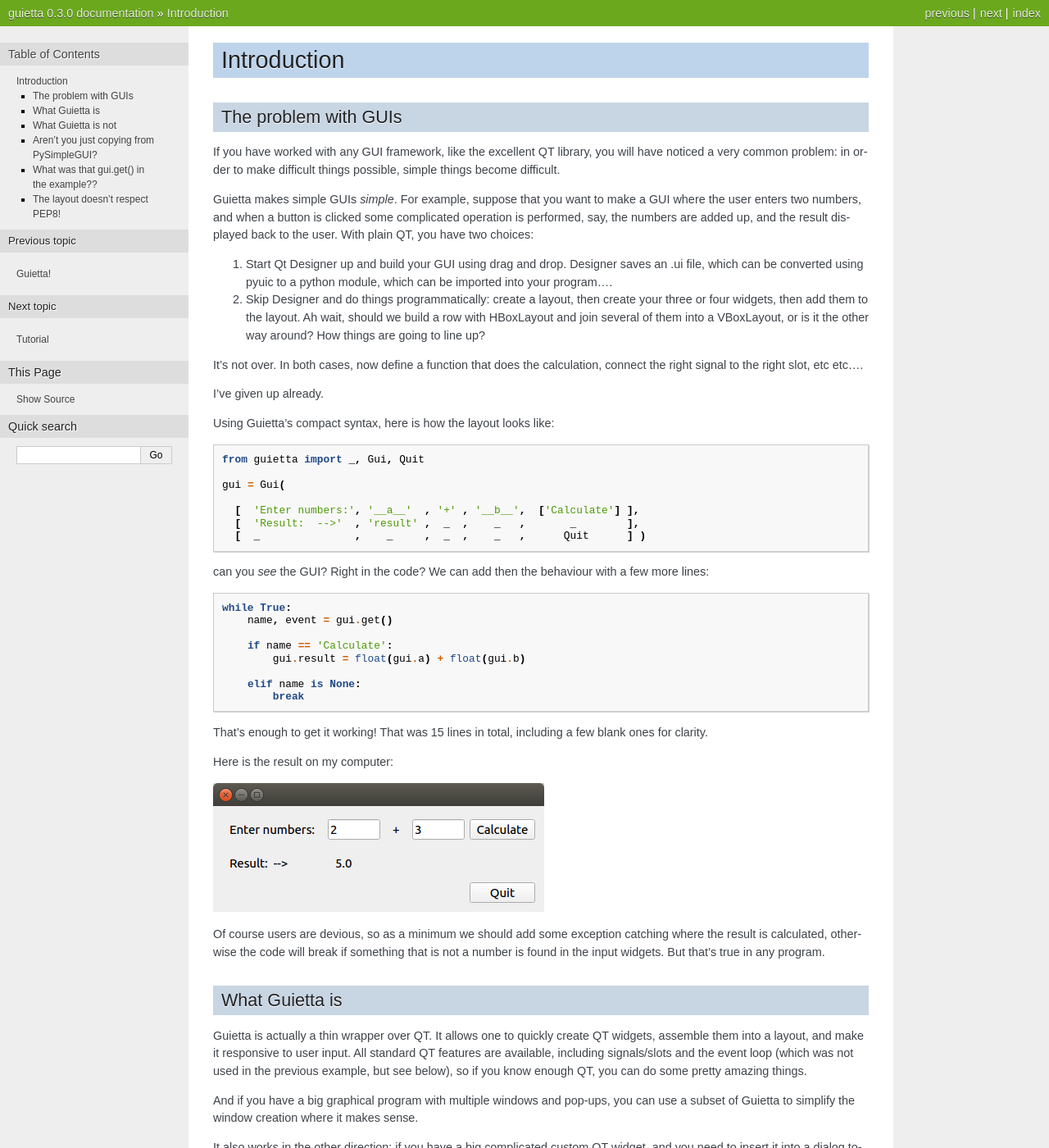
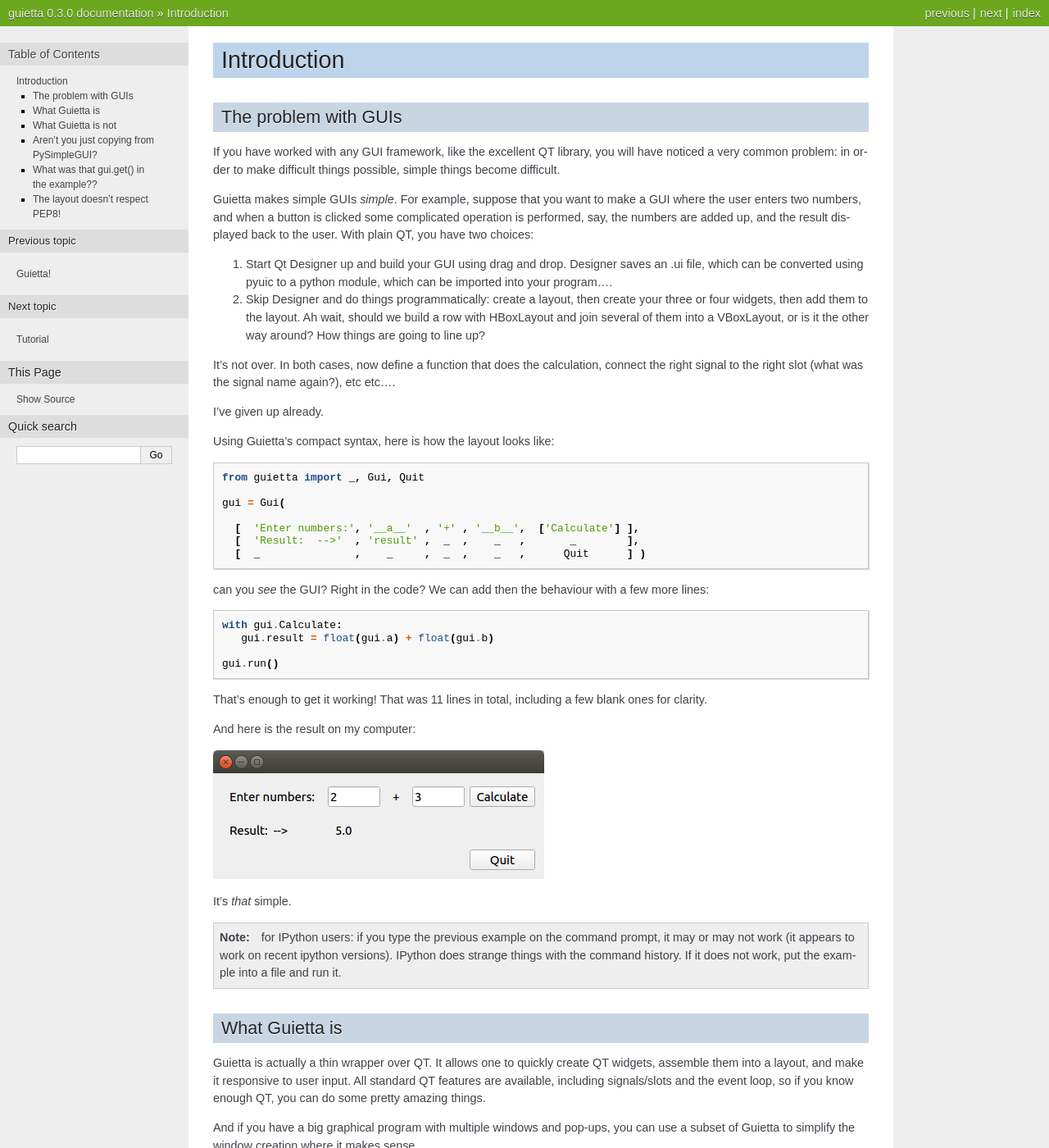
Before and after one commit to alfiopuglisi/guietta, a Sphinx documentation site: the page built from docs/intro.rst, in a window 1280 px wide and 1400 px high. Shown: the whole window at 82% size. Built offline with Sphinx 7.4.7, drawn with Linux system fonts in a browser that asks for light colours.

Commit message:
Added support for with statement on command prompt

```diff
--- a/docs/index.rst
+++ b/docs/index.rst
@@ -13,6 +13,9 @@
       [  'Result:  -->'  , 'result' ,  _  ,    _   ,       _        ],
       [  _               ,    _     ,  _  ,    _   ,      Quit      ]
     )
+
+    with gui.Calculate:
+        gui.result = float(gui.num1) + float(gui.num2)
 
     gui.run()
 
--- a/docs/intro.rst
+++ b/docs/intro.rst
@@ -25,7 +25,8 @@
    other way around? How things are going to line up?
 
 It's not over. In both cases, now define a function that does
-the calculation, connect the right signal to the right slot, etc etc....
+the calculation, connect the right signal to the right slot (what was the
+signal name again?), etc etc....
 
 I've given up already.
 
@@ -39,30 +40,30 @@
       [  'Result:  -->'  , 'result' ,  _  ,    _   ,       _        ],
       [  _               ,    _     ,  _  ,    _   ,      Quit      ] )
 
+
 can you *see* the GUI? Right in the code? We can add then the behaviour
 with a few more lines::
 
-    while True:
-        name, event = gui.get()
+    with gui.Calculate:
+       gui.result = float(gui.a) + float(gui.b)
 
-        if name == 'Calculate':
-            gui.result = float(gui.a) + float(gui.b)
+    gui.run()
 
-        elif name is None:
-            break
 
-That's enough to get it working! That was 15 lines in total, including
+That's enough to get it working! That was 11 lines in total, including
 a few blank ones for clarity.
 
-Here is the result on my computer:
+And here is the result on my computer:
 
 .. image:: example.png
 
+It's *that* simple.
 
-Of course users are devious, so as a minimum we should add some exception
-catching where the result is calculated, otherwise the code will break if
-something that is not a number is found in the input widgets. But that's
-true in any program.
+.. note:: for IPython users: if you type the previous example on the command
+          prompt, it may or may not work (it appears to work on recent
+          ipython versions). IPython does strange things
+          with the command history. If it does not work, put the example
+          into a file and run it.
 
 What Guietta is
 ---------------
@@ -70,9 +71,8 @@
 Guietta is actually a thin wrapper over QT. It allows one to quickly
 create QT widgets, assemble them into a layout, and make it responsive
 to user input. All standard QT features are available, including
-signals/slots and the event loop (which was not used in the previous
-example, but see below),
-so if you know enough QT, you can do some pretty amazing things.
+signals/slots and the event loop, so if you know enough QT,
+you can do some pretty amazing things.
 
 And if you have a big graphical program with multiple windows and pop-ups,
 you can use a subset of Guietta to simplify the window creation where
```
Also changed, not shown: 1 other file.
